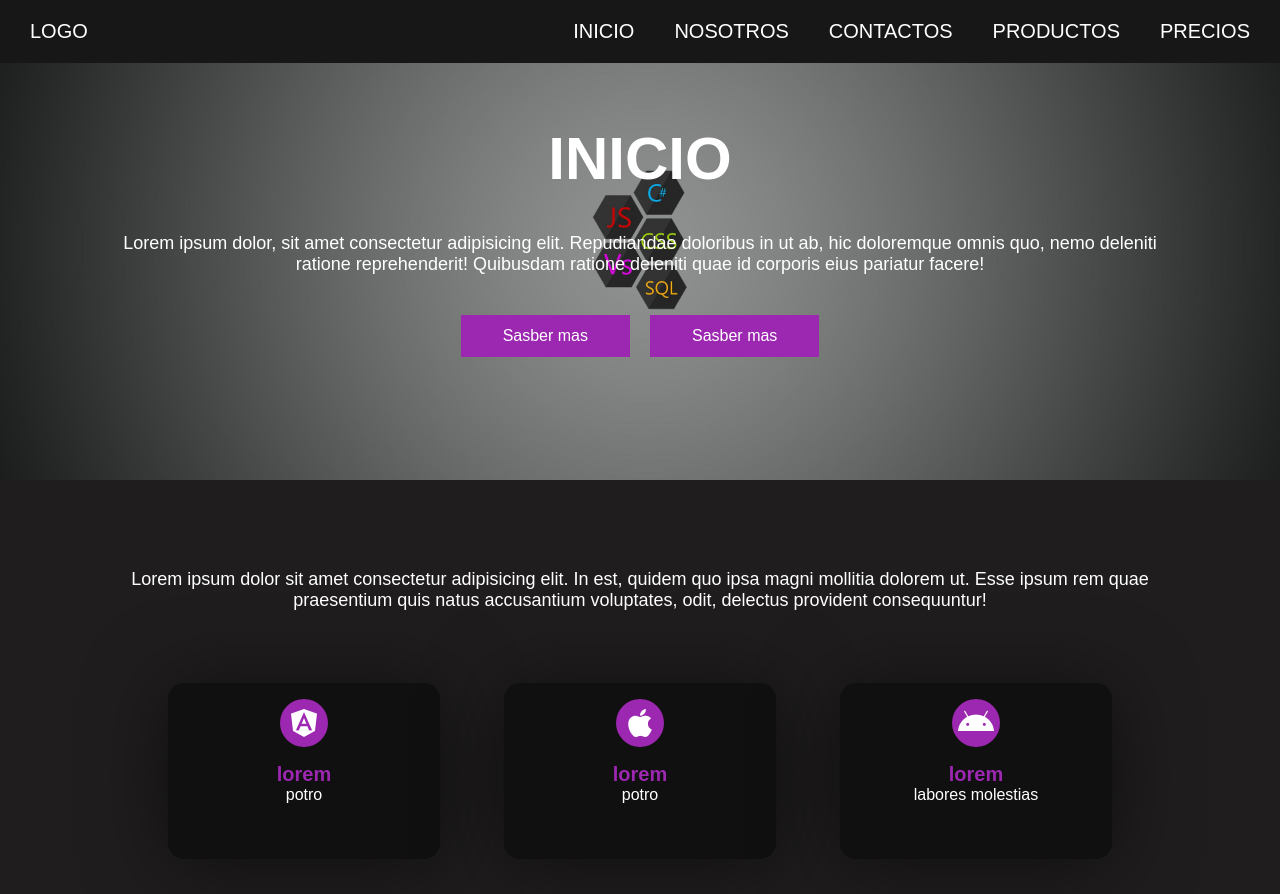
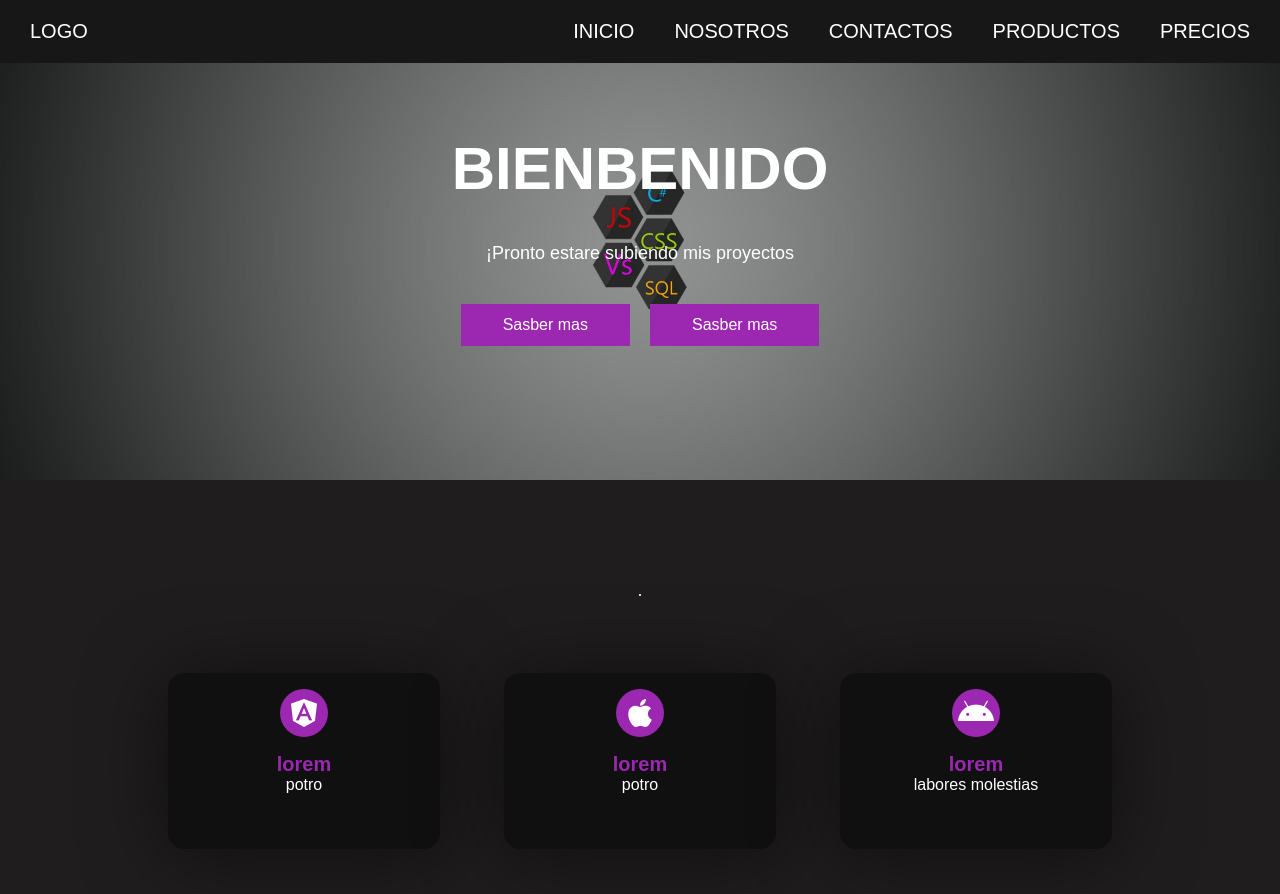
Before and after one commit to Deitoon/Deitoon.github.io, a plain HTML site: page index.html in a window 1280 px wide. Shown: the top 894 px of the page. Drawn offline with Linux system fonts and the light colour scheme.

Commit message:
initial commit

```diff
--- a/index.html
+++ b/index.html
@@ -28,9 +28,9 @@
 
 <header class="content header">
 
-    <h2 class="title">Inicio</h2>
+    <h2 class="title">Bienbenido</h2>
     <p>
-        Lorem ipsum dolor, sit amet consectetur adipisicing elit. Repudiandae doloribus in ut ab, hic doloremque omnis quo, nemo deleniti ratione reprehenderit! Quibusdam ratione deleniti quae id corporis eius pariatur facere!
+       ¡Pronto estare subiendo mis proyectos
     </p>
 
     <div class="btn-home">
@@ -45,7 +45,7 @@
 <section class="content sau">
 
     <h2 class="title"></h2>
-    <p>Lorem ipsum dolor sit amet consectetur adipisicing elit. In est, quidem quo ipsa magni mollitia dolorem ut. Esse ipsum rem quae praesentium quis natus accusantium voluptates, odit, delectus provident consequuntur!</p>
+    <p>.</p>
 
     <div class="box-container">
 
```
